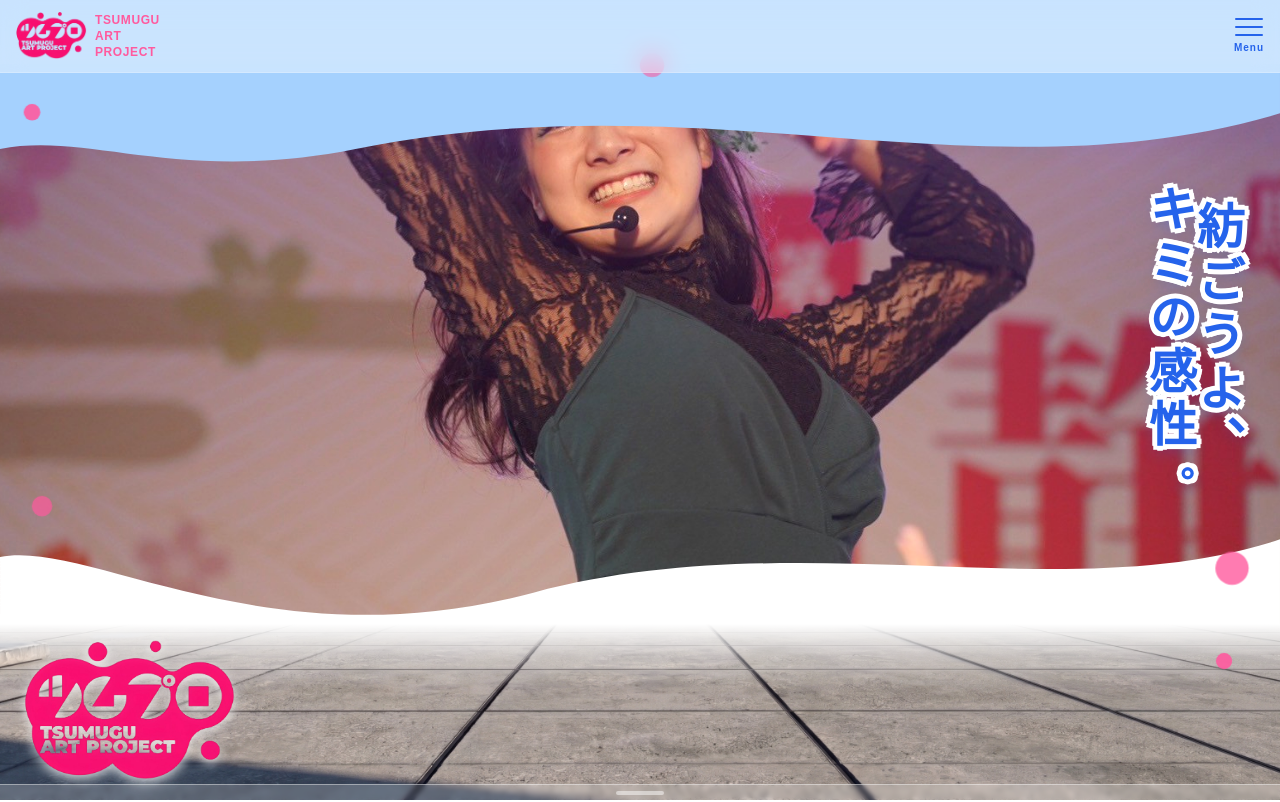
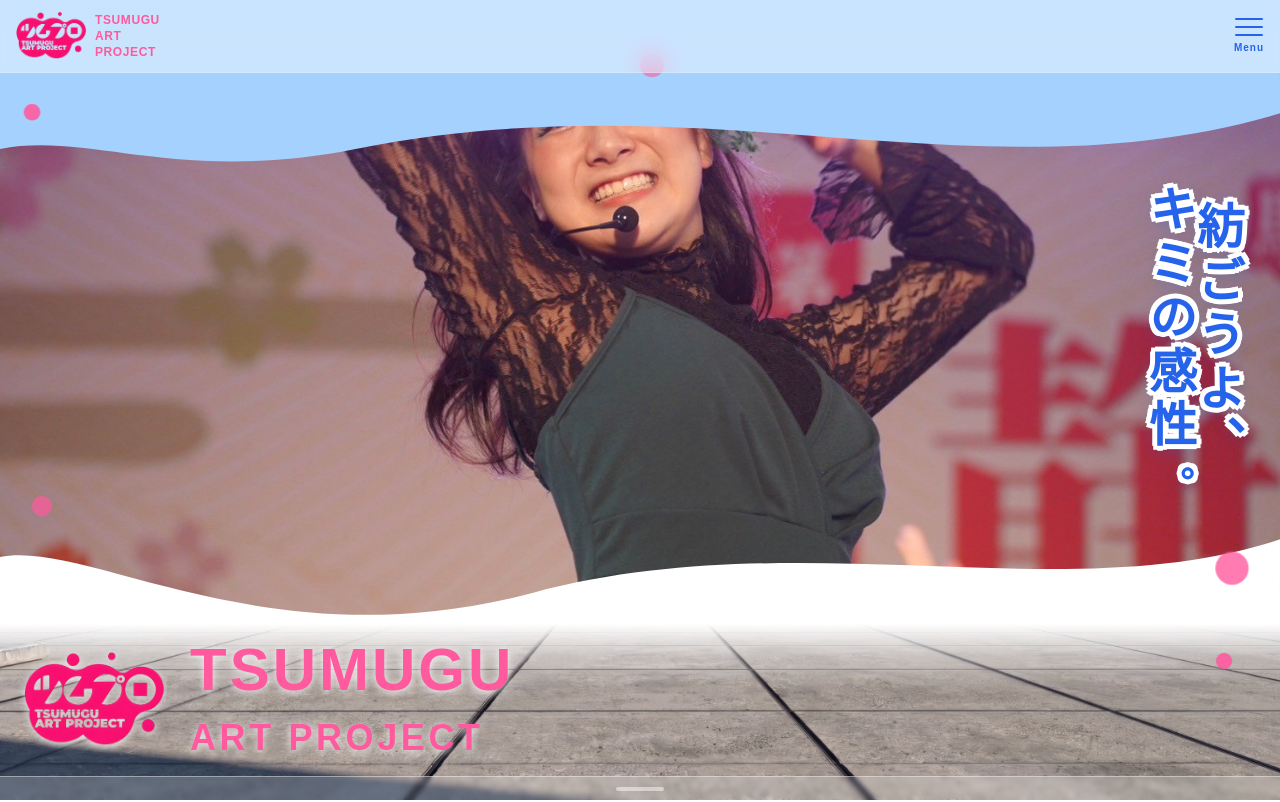
Before and after one commit to taishichums-stack/tsumuguartproject, a plain HTML site: page index.html in a window 1280 px wide. Shown: the top 802 px of the page. Drawn offline with nearby package versions, Linux system fonts and the light colour scheme; a web font is replaced by a local one.

Commit message:
Update index.html

```diff
--- a/index.html
+++ b/index.html
@@ -5,11 +5,14 @@
     <meta name="viewport" content="width=device-width, initial-scale=1.0" />
     <title>TSUMUGU ART PROJECT (ツムプロ)</title>
 
+    <!-- ファビコン（タブのアイコン）の設定 -->
     <link rel="icon" href="logo.png" type="image/png" />
     <link rel="apple-touch-icon" href="logo.png" />
 
+    <!-- Tailwind CSS CDN -->
     <script src="https://cdn.tailwindcss.com"></script>
 
+    <!-- Google Fonts: Zen Maru Gothic -->
     <link rel="preconnect" href="https://fonts.googleapis.com" />
     <link rel="preconnect" href="https://fonts.gstatic.com" crossorigin />
     <link
@@ -17,14 +20,17 @@
       rel="stylesheet"
     />
 
+    <!-- Font Awesome Icons -->
     <link
       rel="stylesheet"
       href="https://cdnjs.cloudflare.com/ajax/libs/font-awesome/6.4.0/css/all.min.css"
     />
 
+    <!-- GSAP & ScrollTrigger -->
     <script src="https://cdnjs.cloudflare.com/ajax/libs/gsap/3.12.2/gsap.min.js"></script>
     <script src="https://cdnjs.cloudflare.com/ajax/libs/gsap/3.12.2/ScrollTrigger.min.js"></script>
 
+    <!-- 外部CSSファイルの読み込み -->
     <link rel="stylesheet" href="style.css" />
 
     <script>
@@ -50,6 +56,7 @@
   <body
     class="text-neutral-800 antialiased selection:bg-tsumuguPink selection:text-white"
   >
+    <!-- ==================== HEADER ==================== -->
     <header
       class="fixed top-0 left-0 w-full z-50 bg-white/40 backdrop-blur-md px-4 py-3 flex justify-between items-center border-b border-white/20"
     >
@@ -85,6 +92,7 @@
       </button>
     </header>
 
+    <!-- スライドナビゲーション -->
     <div
       id="slideNav"
       class="fixed inset-0 bg-white/95 backdrop-blur-lg z-50 flex flex-col justify-center items-center space-y-8 text-2xl font-bold transform translate-x-full transition-transform duration-300 ease-in-out"
@@ -102,6 +110,7 @@
       <a href="#contact" class="text-tsumuguBlue hover:text-tsumuguPink transition-colors">お問い合わせ</a>
     </div>
 
+    <!-- ==================== HERO SECTION (ファーストビュー) ==================== -->
     <section
       id="hero"
       class="hero-container bg-gradient-to-b from-[#A5D1FE] to-[#D5E9FF]"
@@ -112,6 +121,7 @@
       <div class="absolute bottom-[26%] right-8 w-8 h-8 bg-tsumuguPink rounded-full opacity-80 z-20 floating-bubble-1"></div>
       <div class="absolute bottom-[16%] right-12 w-4 h-4 bg-tsumuguPink rounded-full opacity-90 z-20 floating-bubble-2"></div>
 
+      <!-- 画面幅いっぱいの写真スライダーと波線マスク -->
       <div class="relative w-full flex-1 flex flex-col justify-center items-center pt-16 z-10">
         <div class="relative w-full h-[60vh] md:h-[70vh] overflow-hidden">
           <div class="absolute top-0 left-0 w-full z-20 pointer-events-none -translate-y-1">
@@ -138,6 +148,7 @@
             </svg>
           </div>
 
+          <!-- 縦書き日本語コピー -->
           <div class="absolute right-4 md:right-10 top-0 bottom-0 z-30 flex items-center">
             <div class="emotive-vertical-text text-4xl md:text-5xl flex flex-col items-center">
               <span class="mb-4">紡ごうよ、</span>
@@ -156,13 +167,20 @@
         />
         <div class="absolute top-0 left-0 w-full h-16 bg-gradient-to-b from-white via-white/40 to-transparent z-10"></div>
 
-        <div class="relative z-20 px-6 pt-4 flex justify-start">
+        <!-- ロゴとピンクの大きなテキストを横並びに配置 -->
+        <div class="relative z-20 px-6 pt-4 flex items-center space-x-4 md:space-x-6">
           <img
             src="logo.png"
-            alt="TSUMUGU ART PROJECT"
-            class="h-20 md:h-28 lg:h-36 object-contain filter drop-shadow-[0_4px_6px_rgba(255,255,255,0.8)]"
-            onerror="this.src='https://placehold.co/400x120/4A90E2/FFF?text=TSUMUGU+ART+PROJECT'"
+            alt="ロゴ"
+            class="h-16 md:h-20 lg:h-24 object-contain filter drop-shadow-[0_2px_4px_rgba(255,255,255,0.8)] shrink-0"
+            onerror="this.src='https://placehold.co/120x120/4A90E2/FFF?text=LOGO'"
           />
+          <h1
+            class="text-4xl md:text-5xl lg:text-6xl font-black text-tsumuguPink tracking-wider leading-none uppercase select-none filter drop-shadow-[0_2px_4px_rgba(255,255,255,0.9)]"
+          >
+            TSUMUGU<br />
+            <span class="text-2xl md:text-3xl lg:text-4xl tracking-widest text-tsumuguPink">ART PROJECT</span>
+          </h1>
         </div>
 
         <div class="h-6 bg-white/20 backdrop-blur-[2px] border-t border-white/40 w-full z-10 flex justify-center items-center">
@@ -171,6 +189,7 @@
       </div>
     </section>
 
+    <!-- ==================== INTRO & ABOUT SECTION ==================== -->
     <section id="about" class="bg-white py-20 px-6 relative overflow-hidden">
       <div class="max-w-xl mx-auto text-center space-y-6 text-neutral-800 relative z-10 mb-28">
         <p class="text-lg md:text-xl font-bold tracking-wider leading-relaxed text-neutral-700">
@@ -243,6 +262,7 @@
       </div>
     </section>
 
+    <!-- ==================== STAGE SECTION (1枚の大きな掲示板) ==================== -->
     <section id="stage" class="relative overflow-hidden bulletin-board-bg">
       <div class="absolute top-8 left-0 w-full text-center z-20 pointer-events-none">
         <div class="bg-white/90 backdrop-blur-md px-8 py-3 rounded-full inline-block shadow-sm border border-[#e2d5c3]">
@@ -324,6 +344,7 @@
       </div>
     </section>
 
+    <!-- ==================== NEWS SECTION ==================== -->
     <section id="news" class="py-24 bg-gradient-to-b from-sky-50 via-white to-pink-50">
       <div class="max-w-4xl mx-auto px-6">
         <div class="text-center mb-16">
@@ -363,6 +384,7 @@
       </div>
     </section>
 
+    <!-- ==================== CONTACT SECTION ==================== -->
     <section id="contact" class="py-24 bg-white relative overflow-hidden">
       <div class="max-w-6xl mx-auto px-6 relative z-10">
         <div class="text-center mb-16">
@@ -389,17 +411,21 @@
           </div>
 
           <div class="lg:col-span-7 bg-white p-8 rounded-3xl retro-box-shadow">
+            <!-- mailto を使用したフォーム送信設定 -->
             <form action="mailto:tsumupro.art@gmail.com" method="POST" enctype="text/plain" class="space-y-4">
               <div>
                 <label class="block text-xs font-black text-neutral-500 mb-1">お名前</label>
+                <!-- name属性を追加 -->
                 <input type="text" name="お名前" required placeholder="つむぐ 太郎" class="w-full p-3 rounded-xl border-2 border-neutral-300 focus:border-tsumuguBlue focus:outline-none font-bold text-sm" />
               </div>
               <div>
                 <label class="block text-xs font-black text-neutral-500 mb-1">メールアドレス</label>
+                <!-- name属性を追加 -->
                 <input type="email" name="メールアドレス" required placeholder="your-email@example.com" class="w-full p-3 rounded-xl border-2 border-neutral-300 focus:border-tsumuguBlue focus:outline-none font-bold text-sm" />
               </div>
               <div>
                 <label class="block text-xs font-black text-neutral-500 mb-1">内容</label>
+                <!-- name属性を追加 -->
                 <textarea rows="4" name="お問い合わせ内容" required placeholder="見学希望やコラボの提案など、何でもお気軽に！" class="w-full p-3 rounded-xl border-2 border-neutral-300 focus:border-tsumuguBlue focus:outline-none font-bold text-sm"></textarea>
               </div>
               <button type="submit" class="w-full bg-tsumuguPink hover:bg-tsumuguPinkDark text-white py-3 px-6 rounded-xl font-black shadow-md transition-colors tracking-widest text-sm">メッセージを送信する</button>
@@ -409,6 +435,7 @@
       </div>
     </section>
 
+    <!-- ==================== FOOTER ==================== -->
     <footer class="bg-gradient-to-b from-white to-pink-100 text-neutral-800 pt-16 pb-12 overflow-hidden border-t-4 border-tsumuguPink">
       <div class="max-w-6xl mx-auto px-6">
         <div class="grid grid-cols-1 md:grid-cols-3 gap-10 pb-12 border-b border-tsumuguPink/20">
@@ -438,6 +465,7 @@
               <p><i class="fa-brands fa-instagram text-tsumuguPink mr-2"></i>@tsumupro</p>
             </div>
             <div class="flex space-x-3 pt-2">
+              <!-- hrefにInstagramとXのリンクを設定 -->
               <a href="https://www.instagram.com/tsumupro/" target="_blank" rel="noopener noreferrer" class="w-8 h-8 rounded-full bg-white border border-neutral-200 flex items-center justify-center text-tsumuguPink shadow-sm hover:bg-tsumuguPink hover:text-white transition-colors"><i class="fa-brands fa-instagram text-sm"></i></a>
               <a href="https://x.com/" target="_blank" rel="noopener noreferrer" class="w-8 h-8 rounded-full bg-white border border-neutral-200 flex items-center justify-center text-tsumuguBlue shadow-sm hover:bg-tsumuguBlue hover:text-white transition-colors"><i class="fa-brands fa-x-twitter text-sm"></i></a>
             </div>
@@ -453,6 +481,7 @@
       </div>
     </footer>
 
+    <!-- ==================== JAVASCRIPT ==================== -->
     <script>
       const menuBtn = document.getElementById("menuBtn");
       const menuClose = document.getElementById("menuClose");
```
